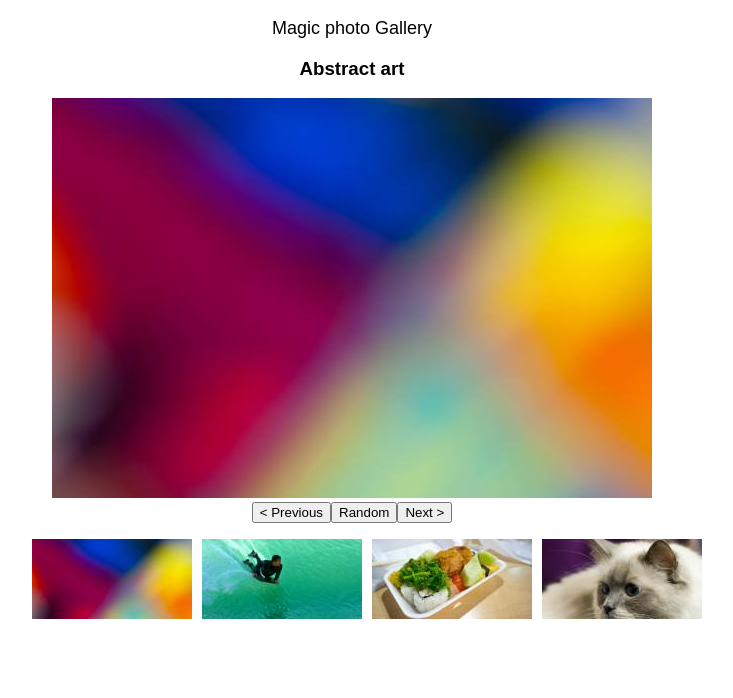
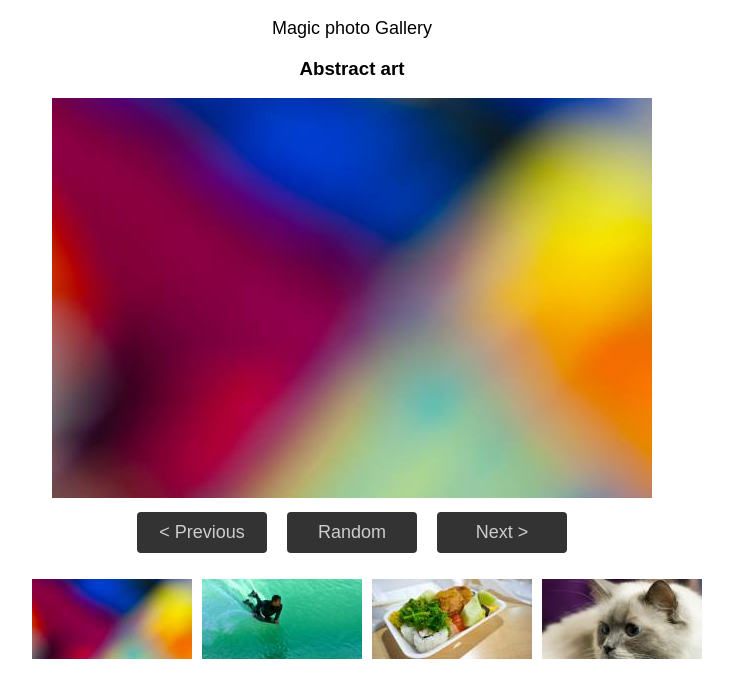
Before and after one commit to rkotze/magic-photo-gallery, a React (Create React App) app: page / in a window 1280 px wide. Shown: the top 698 px of the page, without its empty margins (288-1021 px from the left). Built offline with nearby package versions, Linux system fonts and the light colour scheme.

Commit message:
add some cheeky button styles.

```diff
--- a/src/gallery-components.js
+++ b/src/gallery-components.js
@@ -61,7 +61,7 @@ ThumbNail.propTypes = {
 
 export function Button({ children, ...otherProps}) {
   return (
-    <button {...otherProps}>{
+    <button className="base-button" {...otherProps}>{
       children
     }</button>
   );
--- a/src/gallery-photo-list.css
+++ b/src/gallery-photo-list.css
@@ -10,3 +10,15 @@
 .thumbnail-list li img{
 	cursor: pointer;
 }
+
+.base-button {
+	border: none;
+	background-color: #333;
+	color: #cdcdcd;
+	font-size: 18px;
+	margin: 10px;
+	padding: 10px;
+	border-radius: 4px;
+	cursor: pointer;
+	width: 130px;
+}
```
